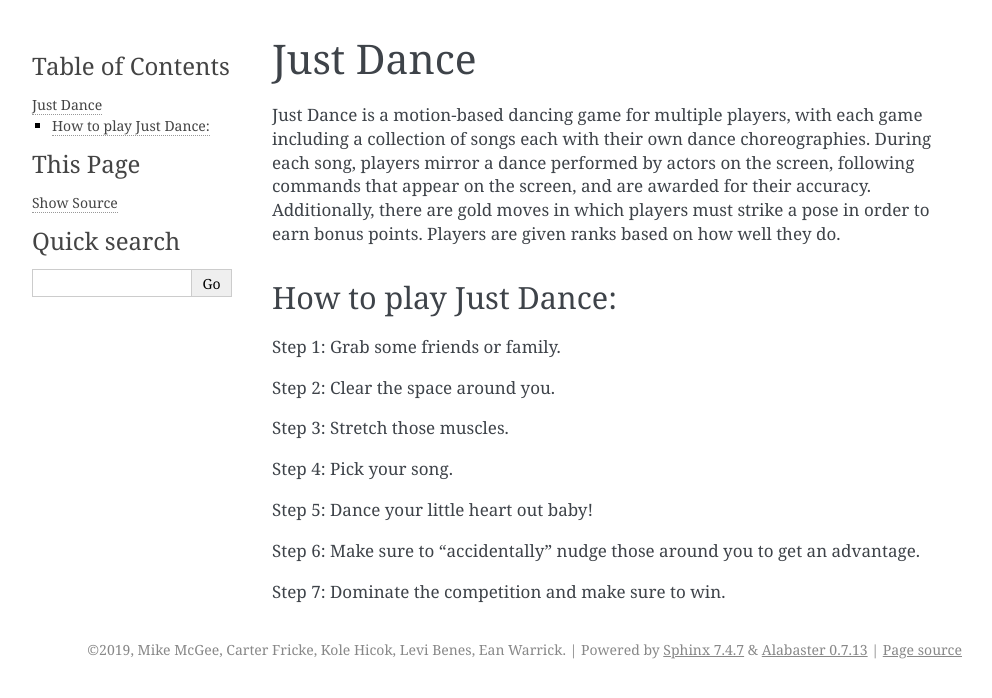
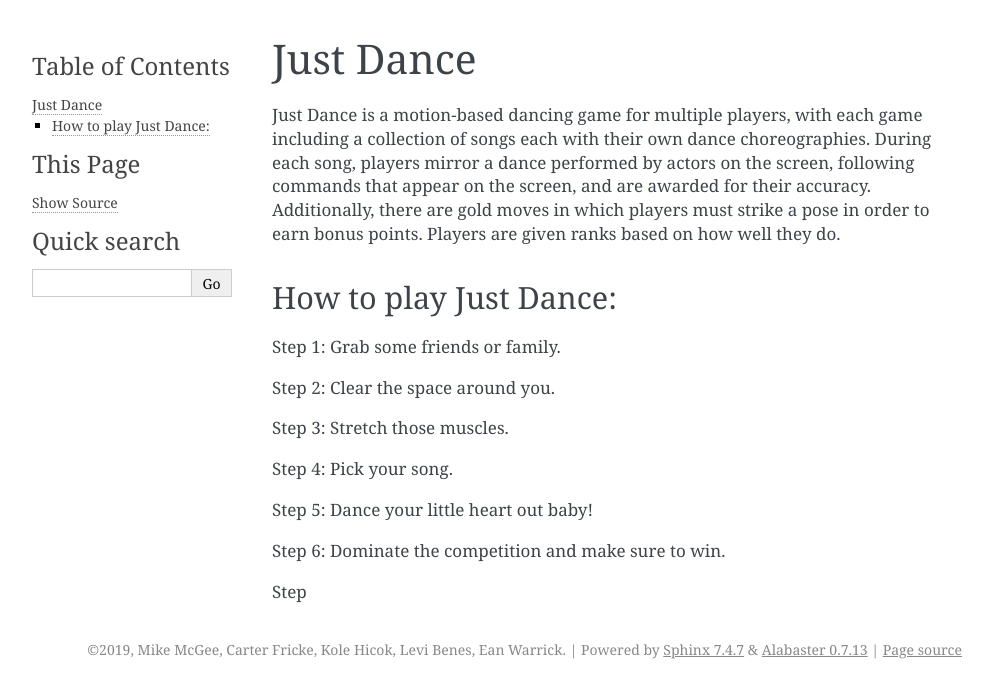
Before and after one commit to MichaelMcGee-School/Assignment_12, a Sphinx documentation site: the page built from source/just_dance.rst, in a window 1280 px wide. Shown: the top 698 px of the page, without its empty margins (148-1140 px from the left). Built offline with Sphinx 7.4.7, drawn with Linux system fonts in a browser that asks for light colours.

```diff
--- a/source/fortnite.rst
+++ b/source/fortnite.rst
@@ -9,7 +9,7 @@ must compete to be the last one standing by killing every other player in
 the game. During the game, players collect weapons, build safe structures,
 and try to avoid the Storm that damages all players outside of a safe zone.
 
-How to play Fortnite
+How to play?
 ---------------------
 
 Step 1: Pick a landing spot.
--- a/source/index.rst
+++ b/source/index.rst
@@ -11,6 +11,7 @@ Welcome to StaticProject's documentation!
    :caption: Contents:
 
    beatSaber
+   Dragon Quest XI
    fortnite
    fruitNinjaVR
    just_dance
--- a/source/just_dance.rst
+++ b/source/just_dance.rst
@@ -22,7 +22,6 @@ Step 4: Pick your song.
 
 Step 5: Dance your little heart out baby!
 
-Step 6: Make sure to "accidentally" nudge those around you to get an
-advantage.
+Step 6: Dominate the competition and make sure to win.
 
-Step 7: Dominate the competition and make sure to win.
+Step
```
